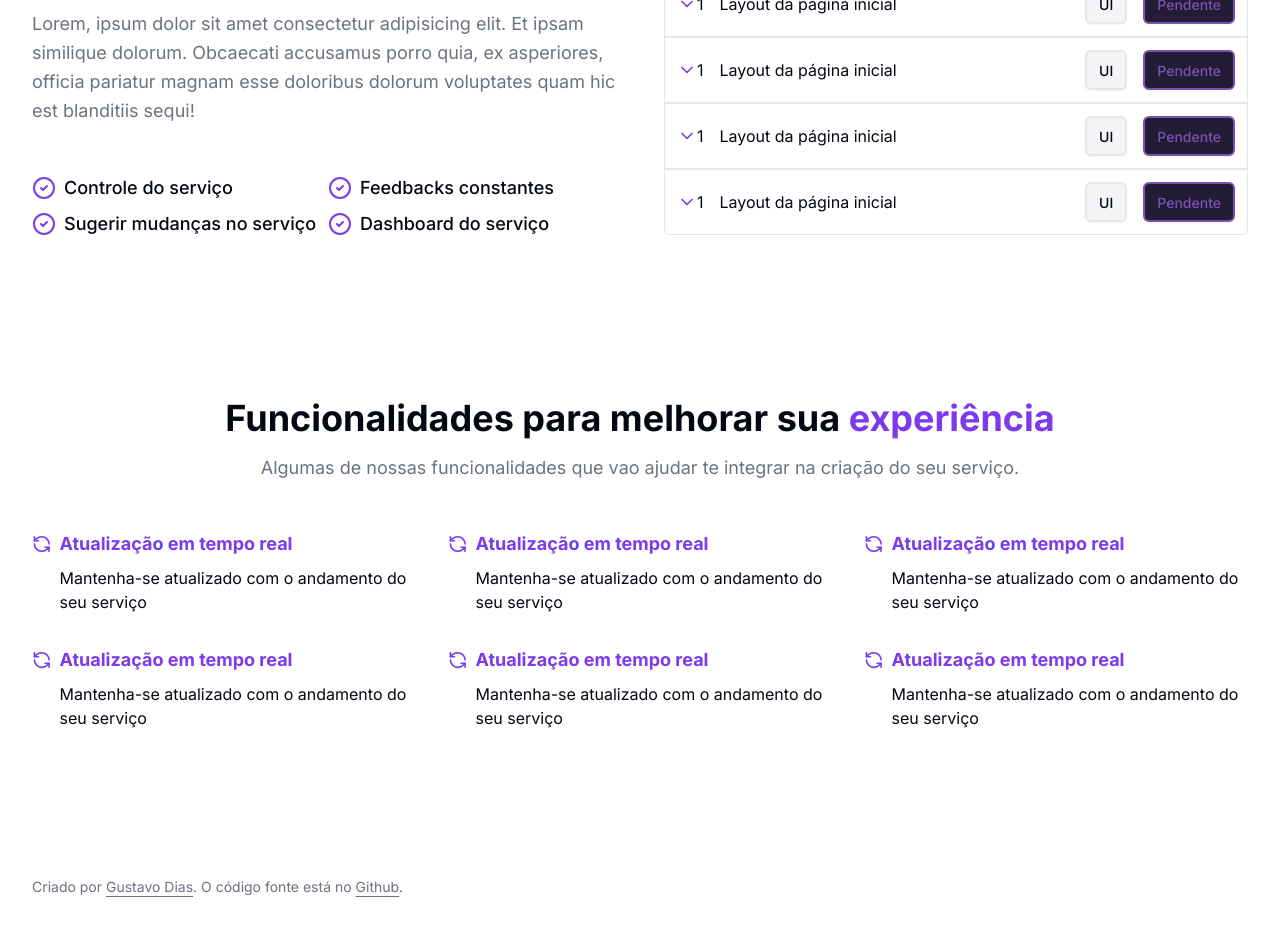
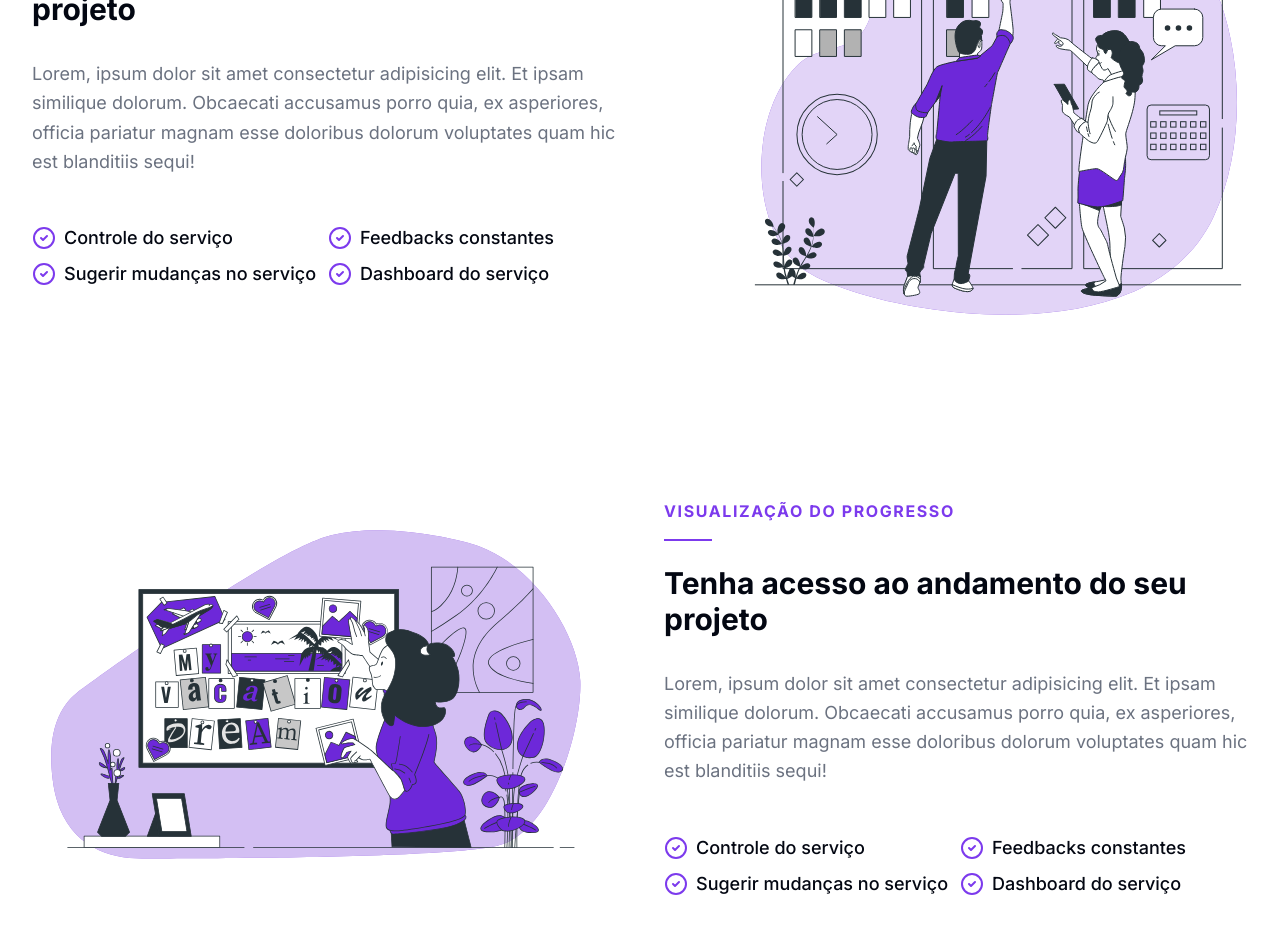
Before and after one commit to charmingruby/apperize, a Next.js app in the folder frontend/: page / in a window 1280 px wide. Shown: the part 1740-2676 px from the top of the page. Built offline with nearby package versions, Linux system fonts and the light colour scheme.

Commit message:
removed demos and changed into illustrations

```diff
--- a/frontend/src/app/(root)/components/demos/tasks/board.tsx
+++ /dev/null
@@ -1,13 +0,0 @@
-import { TaskReportDemo } from './report'
-
-export function TasksBoardDemo() {
-  return (
-    <div className="flex flex-col divide-y-2 divide-y-border overflow-auto border rounded-md h-fit">
-      <TaskReportDemo />
-      <TaskReportDemo />
-      <TaskReportDemo />
-      <TaskReportDemo />
-      <TaskReportDemo />
-    </div>
-  )
-}
--- a/frontend/src/app/(root)/components/demos/tasks/category.tsx
+++ /dev/null
@@ -1,11 +0,0 @@
-interface TaskCategoryProps {
-  categoryName: string
-}
-
-export function TaskCategoryDemo({ categoryName }: TaskCategoryProps) {
-  return (
-    <div className="w-fit px-3 py-1.5 rounded-md shadow-sm border-2 bg-accent">
-      <span className="font-medium text-sm">{categoryName}</span>
-    </div>
-  )
-}
--- a/frontend/src/app/(root)/components/demos/tasks/report.tsx
+++ /dev/null
@@ -1,28 +0,0 @@
-import { ChevronDown } from 'lucide-react'
-import { TaskStatusDemo } from './status'
-import { TaskCategoryDemo } from './category'
-
-// interface TaskReportProps {}
-
-export function TaskReportDemo() {
-  return (
-    <div className="flex w-full p-3">
-      <div className="flex items-center col-span-1 mr-4">
-        <ChevronDown className="text-primary h-5 w-5" />
-        <span>1</span>
-      </div>
-
-      <div className="col-span-7 flex items-center flex-1">
-        <span className="truncate ">Layout da página inicial</span>
-      </div>
-
-      <div className="col-span-2 mr-4">
-        <TaskCategoryDemo categoryName="UI" />
-      </div>
-
-      <div className="col-span-2 flex items-center justify-end">
-        <TaskStatusDemo status="Pendente" />
-      </div>
-    </div>
-  )
-}
--- a/frontend/src/app/(root)/components/demos/tasks/status.tsx
+++ /dev/null
@@ -1,30 +0,0 @@
-import { StatusOptions } from '@/constants/status'
-import clsx from 'clsx'
-
-interface TaskStatusProps {
-  status: StatusOptions
-}
-
-export function TaskStatusDemo({ status }: TaskStatusProps) {
-  return (
-    <div
-      className={clsx('w-fit px-3 py-1.5 rounded-md shadow-sm border-2', {
-        'bg-status-pending-dark border-status-pending-main':
-          status === 'Pendente',
-        'bg-status-in-progress-dark border-status-in-progress-main':
-          status === 'Em progresso',
-        'bg-status-done-dark border-status-done-main': status === 'Finalizado',
-      })}
-    >
-      <span
-        className={clsx('font-medium text-sm', {
-          'text-status-pending-main': status === 'Pendente',
-          'text-status-in-progress-main': status === 'Em progresso',
-          'text-status-done-main': status === 'Finalizado',
-        })}
-      >
-        {status}
-      </span>
-    </div>
-  )
-}
--- a/frontend/src/app/(root)/components/header/index.tsx
+++ b/frontend/src/app/(root)/components/header/index.tsx
@@ -12,7 +12,6 @@ export function Header() {
         <div className="flex gap-6">
           <NavItem label="Início" url="/" />
           <NavItem label="Sobre" url="/sobre" />
-          <NavItem label="Produtos" url="/produtos" />
           <NavItem label="Serviços" url="/sobre" />
           <NavItem label="Contato" url="/sobre" />
         </div>
--- a/frontend/src/app/(root)/page.tsx
+++ b/frontend/src/app/(root)/page.tsx
@@ -3,7 +3,9 @@ import { ArrowRight, RefreshCcw } from 'lucide-react'
 import { FeatureItem } from './components/feature-item'
 import { ValuesList } from './components/values-list'
 import { FeatureGuarantee } from './components/feature-guarantee'
-import { TasksBoardDemo } from './components/demos/tasks/board'
+import Image from 'next/image'
+import tasksFeedback from '@/assets/tasks-feedback.svg'
+import communication from '@/assets/communication.svg'
 
 export default function Home() {
   return (
@@ -54,9 +56,11 @@ export default function Home() {
         <ValuesList />
       </section>
 
-      {/* Demos */}
       {/* Task */}
       <section className="container py-20">
+        <div className="grid grid-cols-1 md:grid-cols-2 gap-12">
+          {/* Content */}
+          <div className="flex justify-center flex-col">
             {/* Title */}
             <div className="w-fit space-y-4 mb-6 ">
               <span className="text-primary uppercase tracking-widest font-semibold block">
@@ -65,9 +69,6 @@ export default function Home() {
               <div className="w-1/6 h-0.5 bg-primary" />
             </div>
 
-        <div className="grid grid-cols-1 md:grid-cols-2 gap-12">
-          {/* Content */}
-          <div>
             <strong className="font-semibold text-3xl">
               Tenha acesso ao andamento do seu projeto
             </strong>
@@ -87,12 +88,53 @@ export default function Home() {
             </div>
           </div>
 
-          <TasksBoardDemo />
+          <div className="flex items-center justify-end">
+            <Image src={tasksFeedback} alt="Tasks illustrations" />
+          </div>
         </div>
       </section>
 
       {/* Communication */}
-      {/* Demos end */}
+      <section className="container py-20">
+        <div className="grid grid-cols-1 md:grid-cols-2 gap-12">
+          <div className="flex items-center">
+            <Image
+              src={communication}
+              alt="Customer choosing design"
+              className="w-[36rem]"
+            />
+          </div>
+
+          {/* Content */}
+          <div className="flex flex-col justify-center">
+            {/* Title */}
+            <div className="w-fit space-y-4 mb-6 ">
+              <span className="text-primary uppercase tracking-widest font-semibold block">
+                Visualização do progresso
+              </span>
+              <div className="w-1/6 h-0.5 bg-primary" />
+            </div>
+
+            <strong className="font-semibold text-3xl">
+              Tenha acesso ao andamento do seu projeto
+            </strong>
+
+            <p className="text-lg text-muted-foreground leading-relaxed mt-8">
+              Lorem, ipsum dolor sit amet consectetur adipisicing elit. Et ipsam
+              similique dolorum. Obcaecati accusamus porro quia, ex asperiores,
+              officia pariatur magnam esse doloribus dolorum voluptates quam hic
+              est blanditiis sequi!
+            </p>
+
+            <div className="mt-12 grid grid-cols-1 md:grid-cols-2 gap-2">
+              <FeatureGuarantee text="Controle do serviço" />
+              <FeatureGuarantee text="Feedbacks constantes" />
+              <FeatureGuarantee text="Sugerir mudanças no serviço" />
+              <FeatureGuarantee text="Dashboard do serviço" />
+            </div>
+          </div>
+        </div>
+      </section>
 
       {/* Features */}
       <section className="container py-20">
@@ -109,7 +151,7 @@ export default function Home() {
         </div>
 
         {/* Feature list */}
-        <div className="grid grid-cols-1 md:grid-cols-2 lg:grid-cols-3 gap-8">
+        <div className="grid grid-cols-1 md:grid-cols-2 lg:grid-cols-3 gap-10">
           <FeatureItem
             icon={RefreshCcw}
             title="Atualização em tempo real"
@@ -144,6 +186,10 @@ export default function Home() {
       </section>
 
       {/* Conclusion */}
+      <section className="container py-20">conclusion</section>
+
+      {/* CTA */}
+      <section className="container py-20">cta</section>
     </>
   )
 }
```
Also changed, not shown: frontend/src/assets/communication.svg (added), frontend/src/assets/tasks-feedback.svg (added). Lines whose indentation alone changed are shown as unchanged.
